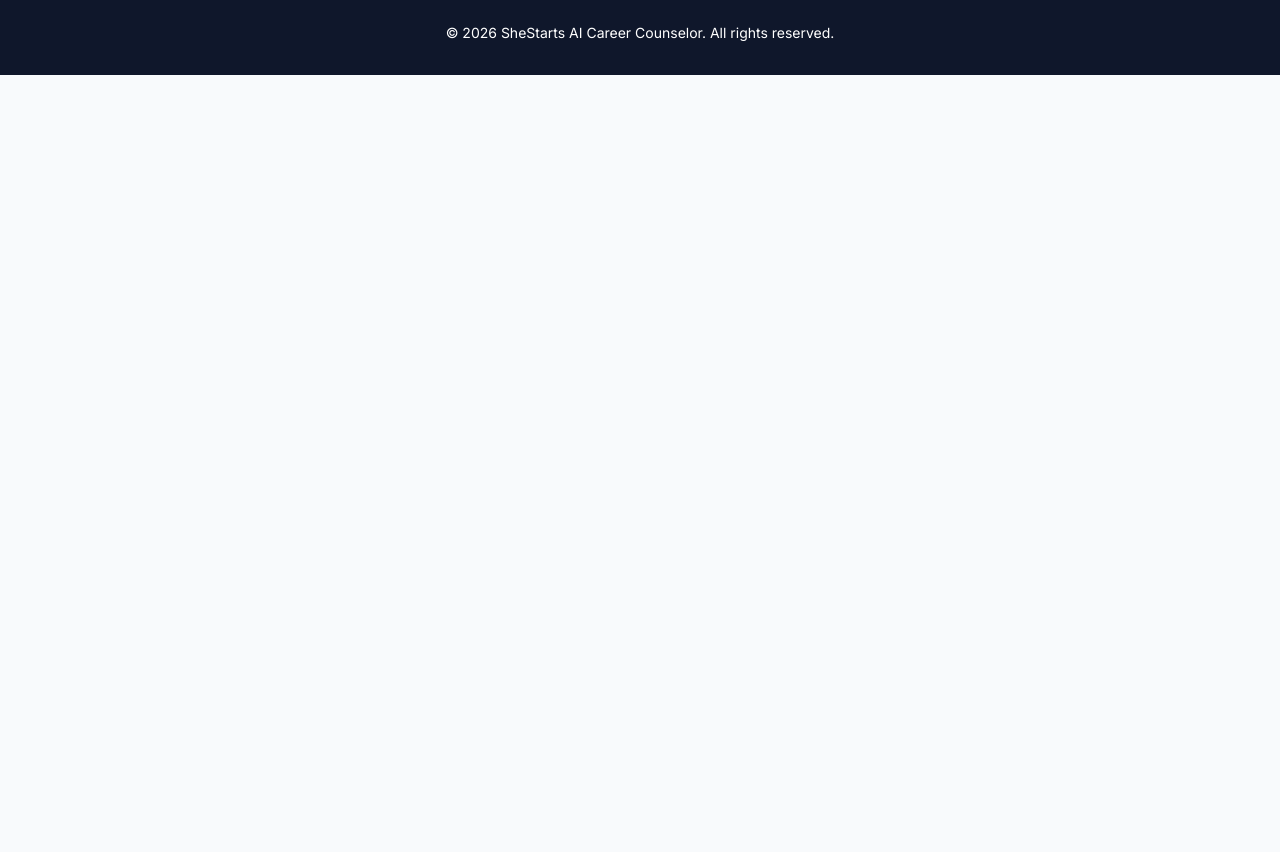
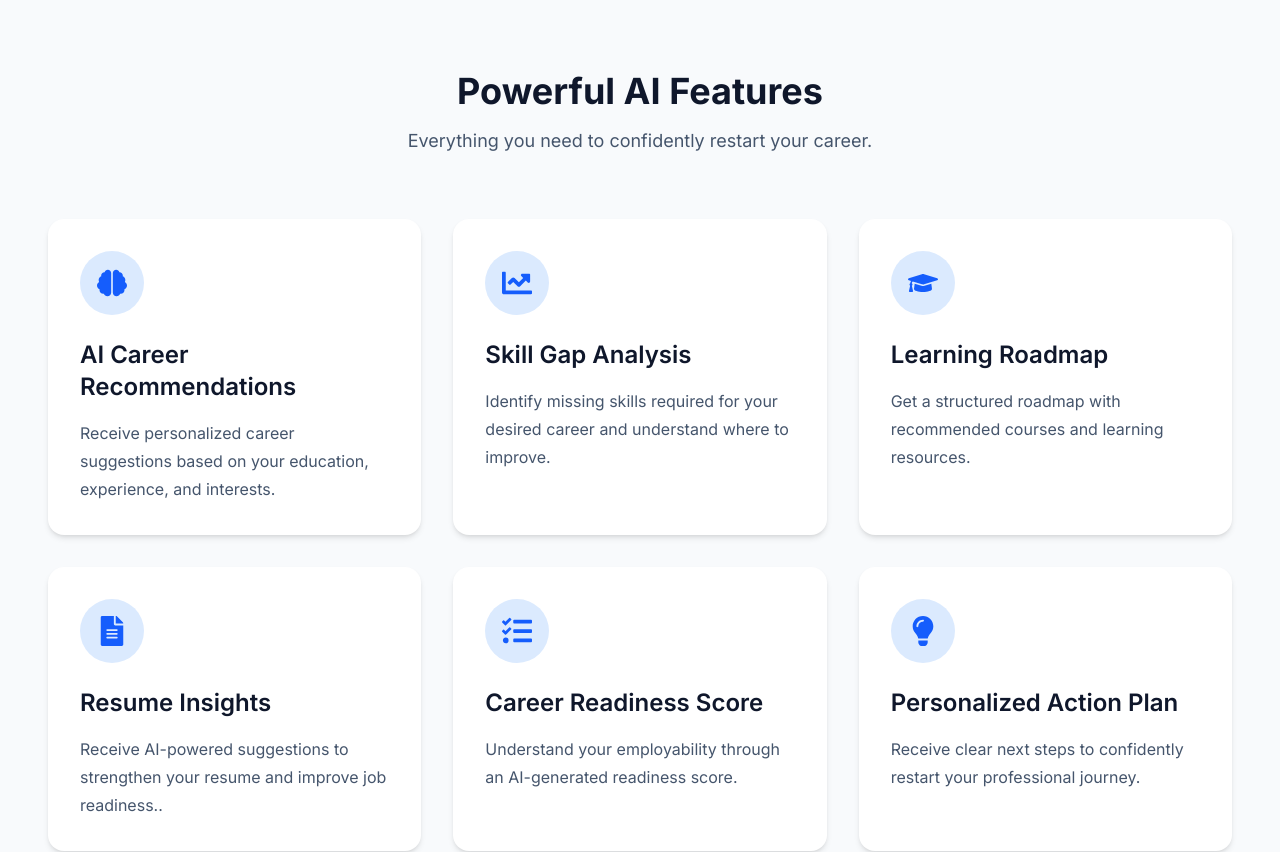
Before and after one commit to manangithubiitm/shestarts-ai-career-counselor, a Next.js app: page / in a window 1280 px wide. Shown: the part 1540-2392 px from the top of the page. Before the commit the page ends 1615 px from the top, so only its background shows below. Built offline with nearby package versions, Linux system fonts and the light colour scheme.

Commit message:
Added features section to landing page

```diff
--- a/app/page.js
+++ b/app/page.js
@@ -2,6 +2,7 @@ import Navbar from "@/components/layout/Navbar";
 import Hero from "@/components/home/Hero";
 import Footer from "@/components/layout/Footer";
 import HowItWorks from "@/components/home/HowItWorks";
+import Features from "@/components/home/Features";
 
 export default function Home() {
   return (
@@ -9,6 +10,7 @@ export default function Home() {
         <Navbar />
         <Hero />
         <HowItWorks />
+        <Features />
         <Footer />
     </>
   );
--- a/components/home/Features.jsx
+++ b/components/home/Features.jsx
@@ -0,0 +1,90 @@
+"use client";
+
+import { motion } from "framer-motion";
+import {
+  FaBrain,
+  FaChartLine,
+  FaGraduationCap,
+  FaFileAlt,
+  FaTasks,
+  FaLightbulb,
+} from "react-icons/fa";
+
+const features = [
+  {
+    icon: <FaBrain />,
+    title: "AI Career Recommendations",
+    description:
+      "Receive personalized career suggestions based on your education, experience, and interests.",
+  },
+  {
+    icon: <FaChartLine />,
+    title: "Skill Gap Analysis",
+    description:
+      "Identify missing skills required for your desired career and understand where to improve.",
+  },
+  {
+    icon: <FaGraduationCap />,
+    title: "Learning Roadmap",
+    description:
+      "Get a structured roadmap with recommended courses and learning resources.",
+  },
+  {
+    icon: <FaFileAlt />,
+    title: "Resume Insights",
+    description:
+      "Receive AI-powered suggestions to strengthen your resume and improve job readiness..",
+  },
+  {
+    icon: <FaTasks />,
+    title: "Career Readiness Score",
+    description:
+      "Understand your employability through an AI-generated readiness score.",
+  },
+  {
+    icon: <FaLightbulb />,
+    title: "Personalized Action Plan",
+    description:
+      "Receive clear next steps to confidently restart your professional journey.",
+  },
+];
+
+export default function Features() {
+  return (
+    <section className="bg-slate-50 py-20">
+      <div className="container-custom px-6">
+        <div className="mb-16 text-center">
+          <h2 className="text-4xl font-bold text-slate-900">
+            Powerful AI Features
+          </h2>
+          <p className="mt-4 text-lg text-slate-600">
+            Everything you need to confidently restart your career.
+          </p>
+        </div>
+        <div className="grid gap-8 md:grid-cols-2 lg:grid-cols-3">
+          {features.map((feature, index) => (
+            <motion.div
+              key={index}
+              initial={{ opacity: 0, y: 30 }}
+              whileInView={{ opacity: 1, y: 0 }}
+              viewport={{ once: true }}
+              transition={{
+                duration: 0.5,
+                delay: index * 0.1,
+              }}
+              className="rounded-2xl bg-white p-8 shadow-md transition-all duration-300 hover:-translate-y-2 hover:shadow-xl"
+            >
+              <div className="mb-6 flex h-16 w-16 items-center justify-center rounded-full bg-blue-100 text-3xl text-blue-600">
+                {feature.icon}
+              </div>
+              <h3 className="mb-4 text-2xl font-semibold text-slate-900">
+                {feature.title}
+              </h3>
+              <p className="leading-7 text-slate-600">{feature.description}</p>
+            </motion.div>
+          ))}
+        </div>
+      </div>
+    </section>
+  );
+}
```
